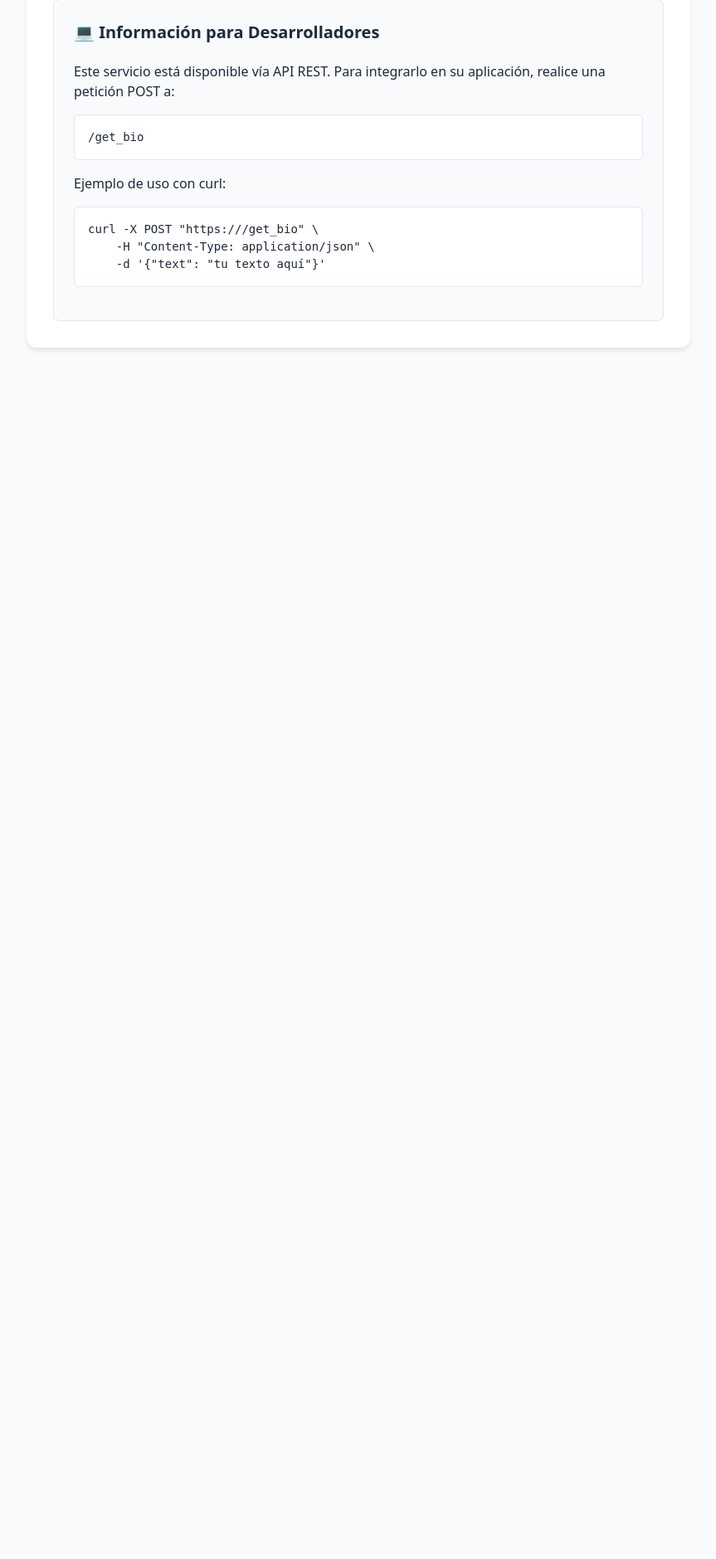
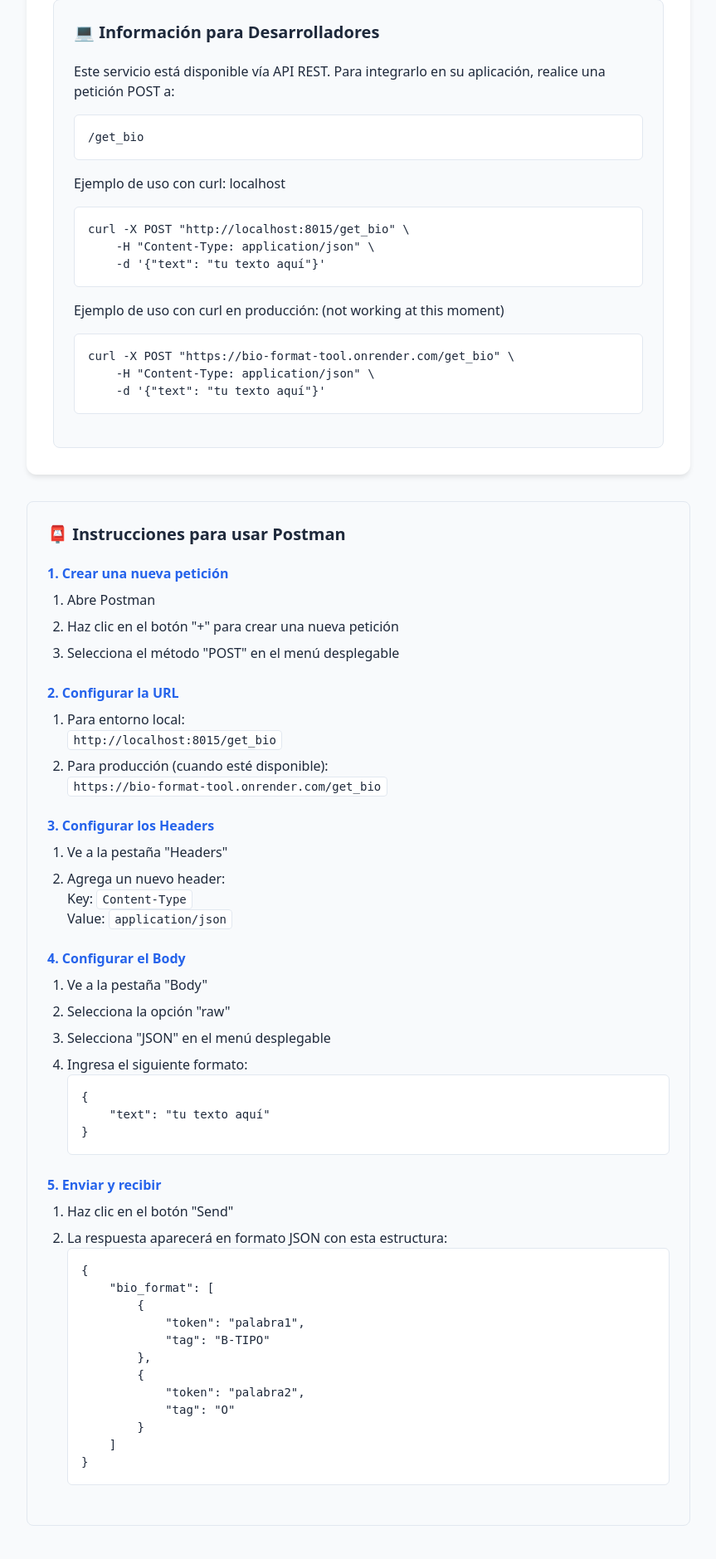
Before and after one commit to anvorja/fastAPI_RoBERTa, a FastAPI app: page / in a window 1280 px wide. Shown: the part 475-2354 px from the top of the page at 83% size, without its empty margins (208-1071 px from the left). Before the commit the page ends 897 px from the top, so only its background shows below. Run offline with FastAPI, Linux system fonts and the light colour scheme.

```diff
--- a/templates/index.html
+++ b/templates/index.html
@@ -217,6 +217,53 @@
             0% { transform: rotate(0deg); }
             100% { transform: rotate(360deg); }
         }
+
+        .postman-guide {
+            margin-top: 2rem;
+            padding: 1.5rem;
+            background-color: #f8fafc;
+            border-radius: 8px;
+            border: 1px solid var(--border-color);
+        }
+
+        .postman-guide h3 {
+            color: #1e293b;
+            margin-top: 0;
+            font-size: 1.25rem;
+            font-weight: 600;
+        }
+
+        .postman-guide .steps {
+            margin-top: 1rem;
+        }
+
+        .postman-guide .step {
+            margin-bottom: 1.5rem;
+        }
+
+        .postman-guide .step-title {
+            font-weight: 600;
+            color: var(--primary-color);
+            margin-bottom: 0.5rem;
+        }
+
+        .postman-guide ol {
+            margin: 0;
+            padding-left: 1.5rem;
+        }
+
+        .postman-guide li {
+            margin-bottom: 0.5rem;
+        }
+
+        .postman-guide code {
+            background-color: white;
+            padding: 0.2rem 0.4rem;
+            border-radius: 4px;
+            font-family: ui-monospace, monospace;
+            font-size: 0.875rem;
+            border: 1px solid var(--border-color);
+        }
     </style>
 </head>
 <body>
@@ -265,10 +312,89 @@
             <h3>💻 Información para Desarrolladores</h3>
             <p>Este servicio está disponible vía API REST. Para integrarlo en su aplicación, realice una petición POST a:</p>
             <pre>/get_bio</pre>
-            <p>Ejemplo de uso con curl:</p>
-            <pre>curl -X POST "https:///get_bio" \
+            <p>Ejemplo de uso con curl: localhost</p>
+            <pre>curl -X POST "http://localhost:8015/get_bio" \
     -H "Content-Type: application/json" \
     -d '{"text": "tu texto aquí"}'</pre>
+            <p>Ejemplo de uso con curl en producción: (not working at this moment)</p>
+            <pre>curl -X POST "https://bio-format-tool.onrender.com/get_bio" \
+    -H "Content-Type: application/json" \
+    -d '{"text": "tu texto aquí"}'</pre>
+        </div>
+    </div>
+
+       <!-- Nueva sección de instrucciones de Postman -->
+        <div class="postman-guide">
+            <h3>📮 Instrucciones para usar Postman</h3>
+
+            <div class="steps">
+                <div class="step">
+                    <div class="step-title">1. Crear una nueva petición</div>
+                    <ol>
+                        <li>Abre Postman</li>
+                        <li>Haz clic en el botón "+" para crear una nueva petición</li>
+                        <li>Selecciona el método "POST" en el menú desplegable</li>
+                    </ol>
+                </div>
+
+                <div class="step">
+                    <div class="step-title">2. Configurar la URL</div>
+                    <ol>
+                        <li>Para entorno local:<br>
+                            <code>http://localhost:8015/get_bio</code>
+                        </li>
+                        <li>Para producción (cuando esté disponible):<br>
+                            <code>https://bio-format-tool.onrender.com/get_bio</code>
+                        </li>
+                    </ol>
+                </div>
+
+                <div class="step">
+                    <div class="step-title">3. Configurar los Headers</div>
+                    <ol>
+                        <li>Ve a la pestaña "Headers"</li>
+                        <li>Agrega un nuevo header:
+                            <br>Key: <code>Content-Type</code>
+                            <br>Value: <code>application/json</code>
+                        </li>
+                    </ol>
+                </div>
+
+                <div class="step">
+                    <div class="step-title">4. Configurar el Body</div>
+                    <ol>
+                        <li>Ve a la pestaña "Body"</li>
+                        <li>Selecciona la opción "raw"</li>
+                        <li>Selecciona "JSON" en el menú desplegable</li>
+                        <li>Ingresa el siguiente formato:
+                            <pre>{
+    "text": "tu texto aquí"
+}</pre>
+                        </li>
+                    </ol>
+                </div>
+
+                <div class="step">
+                    <div class="step-title">5. Enviar y recibir</div>
+                    <ol>
+                        <li>Haz clic en el botón "Send"</li>
+                        <li>La respuesta aparecerá en formato JSON con esta estructura:
+                            <pre>{
+    "bio_format": [
+        {
+            "token": "palabra1",
+            "tag": "B-TIPO"
+        },
+        {
+            "token": "palabra2",
+            "tag": "O"
+        }
+    ]
+}</pre>
+                        </li>
+                    </ol>
+                </div>
+            </div>
         </div>
     </div>
 
```
Also changed, not shown: requirements.txt (+6 -6 lines), 2 other files.
